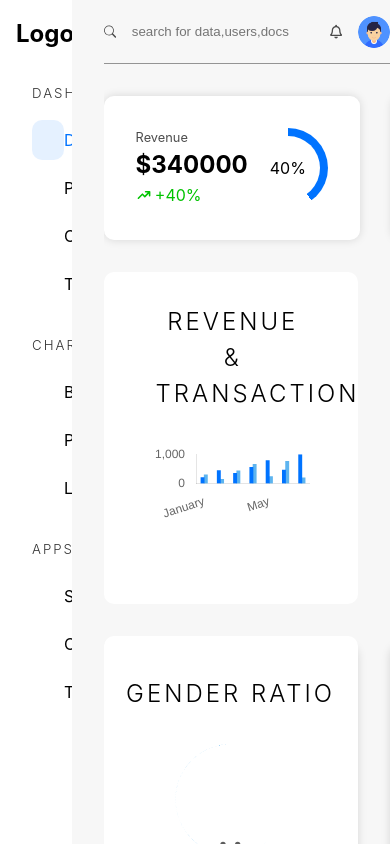
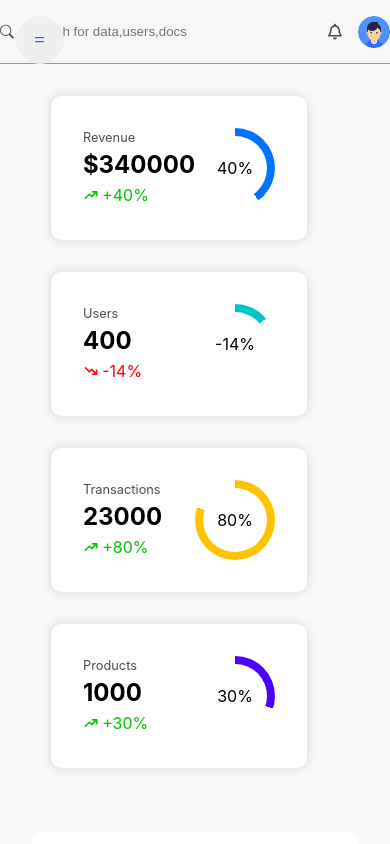
Before and after one commit to rahulkela12/Admin-Dashboard, a React (Vite) app: page /admin/Dashboard in a window 390 px wide. Built offline with nearby package versions, Linux system fonts and the light colour scheme.

Commit message:
responsive

```diff
--- a/src/components/AdminSidebar.tsx
+++ b/src/components/AdminSidebar.tsx
@@ -1,19 +1,63 @@
-import {RiDashboardFill, RiShoppingBag3Fill,RiCoupon3Fill } from 'react-icons/ri';
-import { Link, useLocation,Location } from 'react-router-dom';
-import {IoIosPeople} from 'react-icons/io'
-import {AiFillFileText} from 'react-icons/ai'
+import { useEffect, useState } from 'react';
 import { IconType } from 'react-icons';
-import {FaChartPie,FaChartLine, FaChartBar,FaStopwatch,FaGamepad} from 'react-icons/fa'
+import { AiFillFileText } from 'react-icons/ai';
+import { FaChartBar, FaChartLine, FaChartPie, FaGamepad, FaStopwatch } from 'react-icons/fa';
+import { HiMenuAlt4 } from 'react-icons/hi';
+import { IoIosPeople } from 'react-icons/io';
+import { RiCoupon3Fill, RiDashboardFill, RiShoppingBag3Fill } from 'react-icons/ri';
+import { Link, Location, useLocation } from 'react-router-dom';
 
 const AdminSidebar = () => {
     const location = useLocation();
+
+    const [showModal , setShowModal] = useState<boolean>(false);
+    const [phoneActive,setPhoneActive] = useState<boolean>(window.innerWidth < 1100);
+
+    const resizeHandler = ()=>{
+        setPhoneActive(window.innerWidth < 1100);
+    };
+
+    useEffect(() => {
+      window.addEventListener("resize",resizeHandler)
+
+      return () => {
+        removeEventListener("resize",resizeHandler);
+      }
+    }, [])
+
+
   return (
-    <aside>
+    <>
+    {
+        phoneActive && <button id="hamburger" onClick={() => setShowModal(true)}>
+            <HiMenuAlt4/>
+        </button>
+    }
+    <aside
+    style={
+        phoneActive
+          ? {
+              width: "20rem",
+              height: "100vh",
+              position: "fixed",
+              top: 0,
+              left: showModal ? "0" : "-20rem",
+              transition: "all 0.5s",
+            }
+          : {}
+      }
+    >
         <h2>Logo.</h2>
       <DivOne location={location}/>
       <DivTwo location={location}/>
       <DivThree location={location}/>
+      {phoneActive && (
+          <button id="close-sidebar" onClick={() => setShowModal(false)}>
+            Close
+          </button>
+        )}
     </aside>
+    </>
   )
 }
 
--- a/src/components/Loader.tsx
+++ b/src/components/Loader.tsx
@@ -2,7 +2,9 @@
 
 const Loader = () => {
   return (
-    <div>Loading...</div>
+    <section className='loader'>
+      <div></div>
+    </section>
   )
 }
 
--- /dev/null
+++ b/src/styles/_mediaquery.scss
@@ -0,0 +1,64 @@
+@import "mixin";
+
+//adding responsiveness
+
+@media screen and (width<=1200px){
+   .adminContainer{
+   overflow: auto;
+   }
+   .dashboard{
+    .widgetContainer,.graphContainer,.transactionContainer{
+        justify-content: center;
+        flex-wrap: wrap;
+    }
+
+    .graphContainer{
+       padding: 2rem;
+    }
+    .transactionContainer{
+        padding: 2rem;
+        height: unset;
+    }
+   }
+   .productManagement{
+    padding: 2rem;
+   }
+}
+
+@media screen and (width<=1100px){
+    .adminContainer{
+    grid-template-columns: 1fr !important;
+    }
+}
+
+@media screen and (width<=600px){
+    .productManagement{
+    flex-direction: column;
+    align-items: center;
+    padding: 0;
+    >section{
+    max-width: 400px;
+     }
+    }
+    .chartContainer{
+        padding: 0;
+        >h1{
+           margin: 0;
+           text-align: center;
+        }
+        >section{
+         margin:8rem auto;
+        }
+    }
+    .dashboardAppContainer{
+        >section{
+           .couponForm,.stopwatch{
+             display: flex;
+             flex-direction: column;
+           }
+           .stopwatch{
+            align-items: center;
+           }
+        }
+    }
+}
--- a/src/styles/app.scss
+++ b/src/styles/app.scss
@@ -3,6 +3,7 @@
 @use '_products';
 @import 'chart';
 @import 'dashboardApp';
+@import '_mediaquery';
 :root {
     font-family: Inter, system-ui, Avenir, Helvetica, Arial, sans-serif;
     line-height: 1.5;
@@ -166,3 +167,55 @@
       }
     }
   }
+
+  #hamburger{
+    display: grid;
+    place-items: center;
+    @include mixin.square(3rem);
+    border: none;
+    outline: none;
+    cursor: pointer;
+    color: rgba(44,104,255);
+    position: fixed;
+    top:1rem;
+    left:1rem;
+    border-radius: 50%;
+    z-index: 9;
+  }
+
+  #close-sidebar {
+    width: 80%;
+    margin: 1rem auto;
+    display: block;
+    padding: 0.75rem;
+    border: none;
+    outline: none;
+    cursor: pointer;
+    background-color: rgb(168, 2, 2);
+    color: white;
+    border-radius: 10px;
+  }
+
+  .loader {
+    width: 100%;
+    height: 100vh;
+    @include flex;
+    > div {
+      @include square(10rem);
+      border-radius: 50%;
+      //this 4 border create an concentric semicircle of blackcolor
+      //another half in white
+      border-top: 1rem solid rgb(43, 43, 43);
+      border-left: 1rem solid rgb(43, 43, 43);
+      border-right: 1rem solid #fff;
+      border-bottom: 1rem solid #fff;
+      //animation helps to rotate it
+      animation: loading-animation 0.5s linear infinite;
+    }
+  }
+
+  @keyframes loading-animation {
+    to {
+      transform: rotateZ(360deg);
+    }
+  }
```
